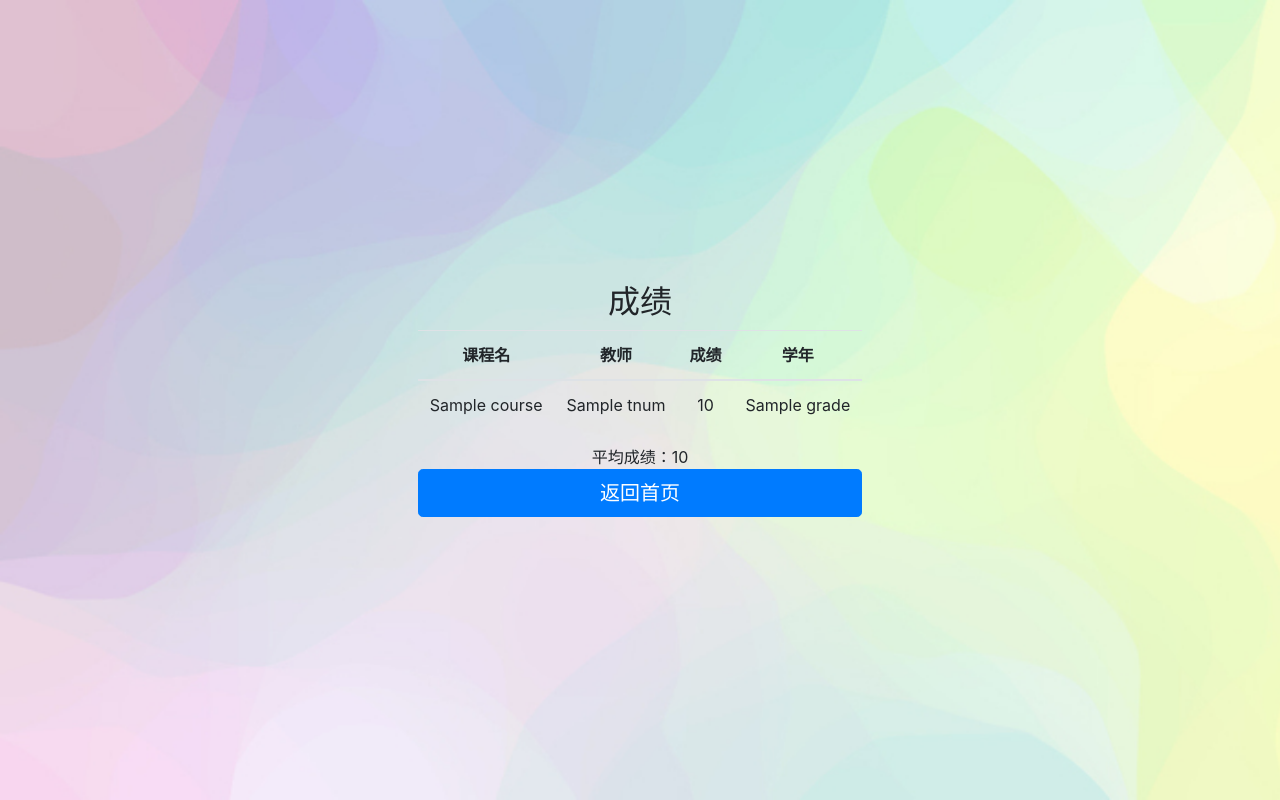
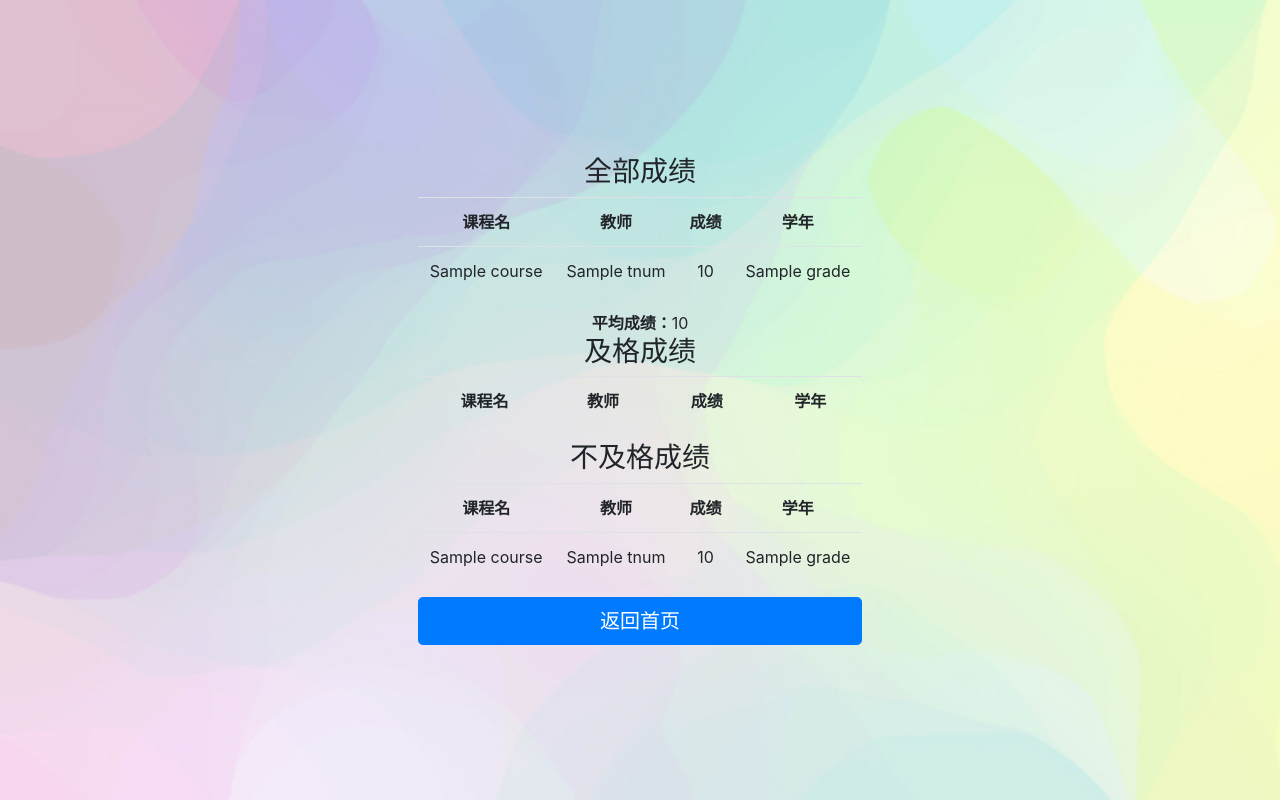
Before and after one commit to MiaoXia0/DataBase, a Flask app: template templates/score.html in a window 1280 px wide. Run offline with Flask 2, Linux system fonts and the light colour scheme; the template is opened without the code that fills it: most values are stand-ins (such as "Sample title", 1, 10 or a date in 2020); lists and menus that the app fills with data are empty.

Commit message:
成绩页面添加及格与不及格成绩

```diff
--- a/templates/score.html
+++ b/templates/score.html
@@ -13,17 +13,14 @@
 <div class="container">
     <div class="row justify-content-center" style="height:500px">
         <div class="align-self-center" style="text-align:center;">
-            <h2>成绩</h2>
+            <h3>全部成绩</h3>
             <table class="table table-hover">
-                <thead>
                 <tr>
                     <th>课程名</th>
                     <th>教师</th>
                     <th>成绩</th>
                     <th>学年</th>
                 </tr>
-                </thead>
-                <tbody>
                 {% for item in ScoreTable %}
                 <tr>
                     <td>{{item['course']}}</td>
@@ -32,9 +29,46 @@
                     <td>{{item['grade']}}</td>
                 </tr>
                 {% endfor %}
-                </tbody>
             </table>
-            平均成绩：{{avg}}
+            <b>平均成绩：</b>{{avg}}
+            <h3>及格成绩</h3>
+            <table class="table table-hover">
+                <tr>
+                    <th>课程名</th>
+                    <th>教师</th>
+                    <th>成绩</th>
+                    <th>学年</th>
+                </tr>
+                {% for item in ScoreTable %}
+                {% if item['score'] >= 60 %}
+                <tr>
+                    <td>{{item['course']}}</td>
+                    <td>{{item['Tnum']}}</td>
+                    <td>{{item['score']}}</td>
+                    <td>{{item['grade']}}</td>
+                </tr>
+                {% endif %}
+                {% endfor %}
+            </table>
+            <h3>不及格成绩</h3>
+            <table class="table table-hover">
+                <tr>
+                    <th>课程名</th>
+                    <th>教师</th>
+                    <th>成绩</th>
+                    <th>学年</th>
+                </tr>
+                {% for item in ScoreTable %}
+                {% if item['score'] < 60 %}
+                <tr>
+                    <td>{{item['course']}}</td>
+                    <td>{{item['Tnum']}}</td>
+                    <td>{{item['score']}}</td>
+                    <td>{{item['grade']}}</td>
+                </tr>
+                {% endif %}
+                {% endfor %}
+            </table>
             <a href="/" role="button" class="btn btn-lg btn-primary btn-block">返回首页</a>
         </div>
     </div>
```
